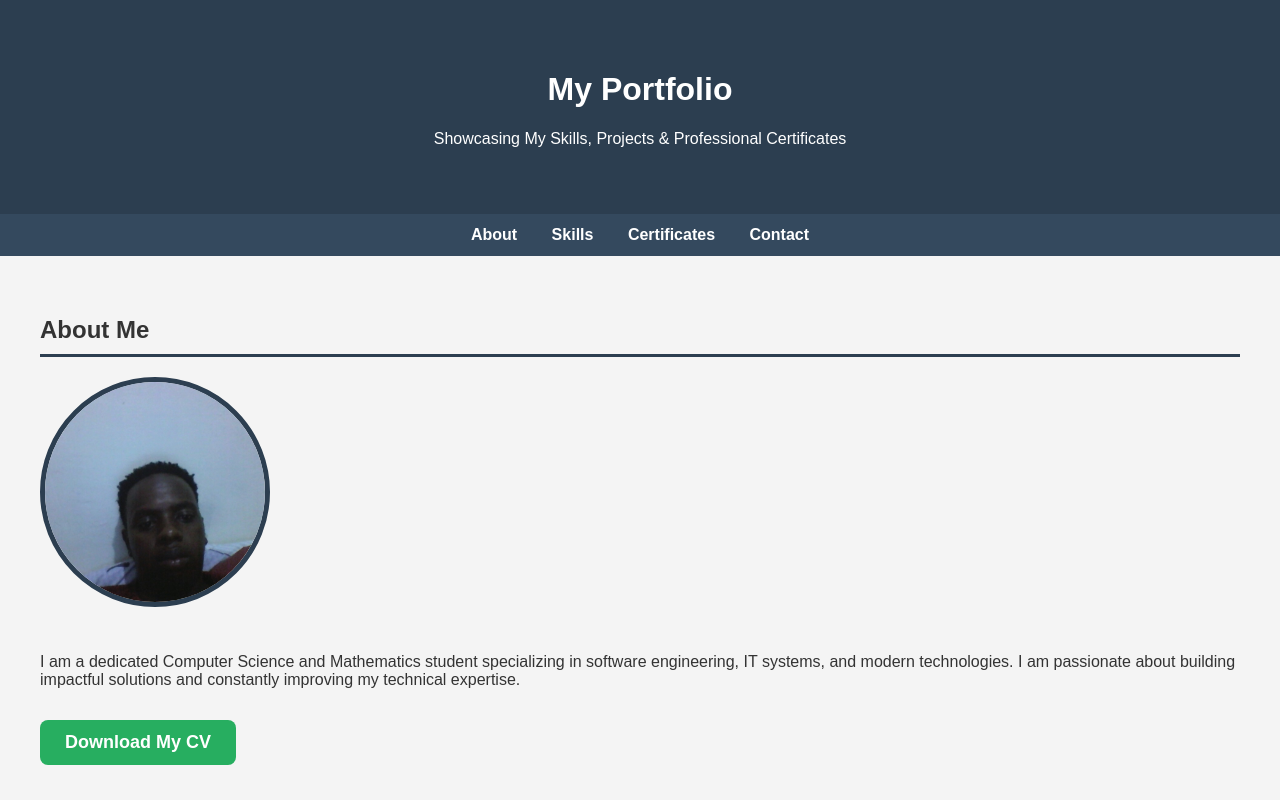
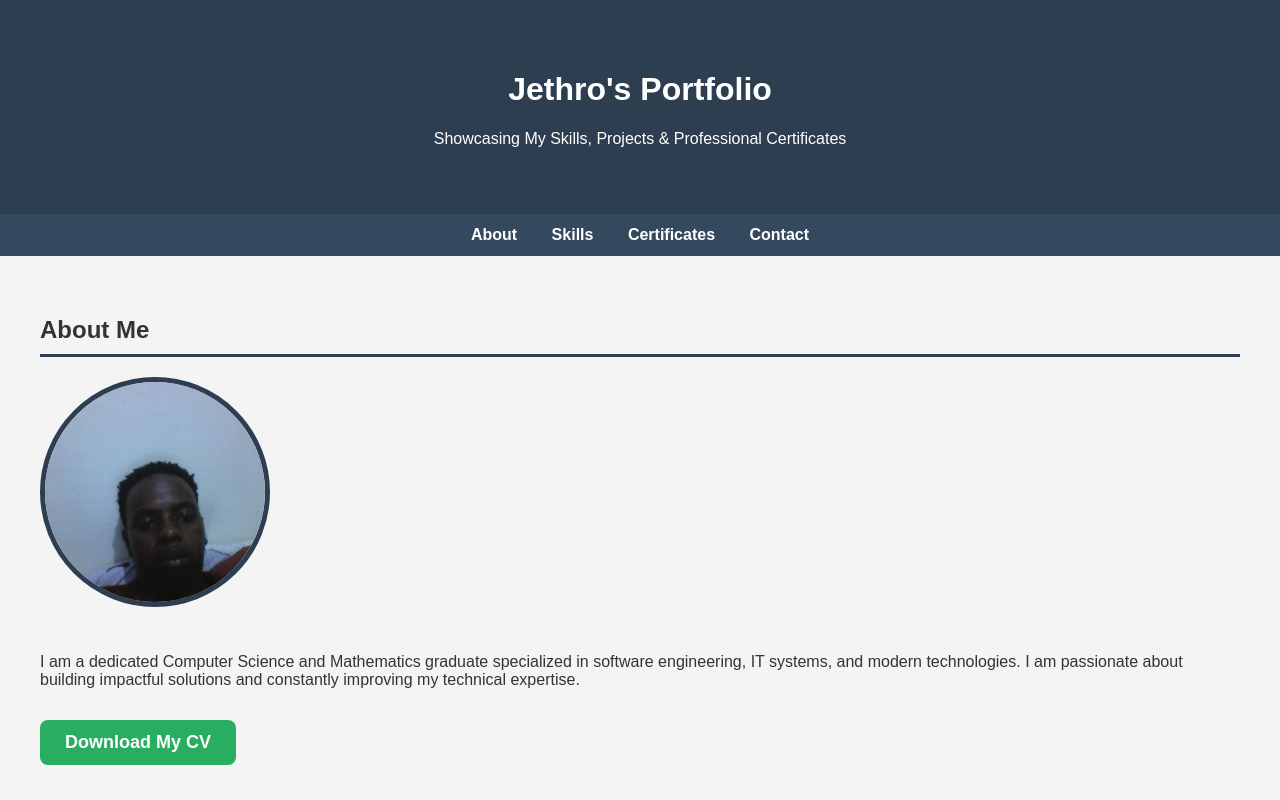
Before and after one commit to jethro254-rgb/test-website, a plain HTML site: page index.html in a window 1280 px wide. Shown: the top 800 px of the page. Drawn offline with Linux system fonts and the light colour scheme.

Commit message:
Revise portfolio details and fix HTML errors
Updated personal information and corrected minor errors.

```diff
--- a/index.html
+++ b/index.html
@@ -115,7 +115,7 @@
 <body>
 
 <header>
-    <h1>My Portfolio</h1>
+    <h1>Jethro's Portfolio</h1>
     <p>Showcasing My Skills, Projects & Professional Certificates</p>
 </header>
 
@@ -135,7 +135,7 @@
 
         <div>
             <p>
-                I am a dedicated Computer Science and Mathematics student specializing
+                I am a dedicated Computer Science and Mathematics graduate specialized
                 in software engineering, IT systems, and modern technologies. I am passionate
                 about building impactful solutions and constantly improving my technical expertise.
             </p>
```
